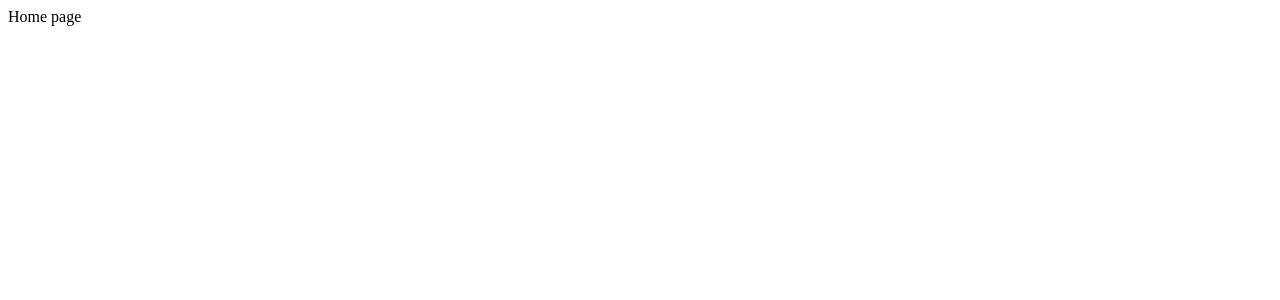
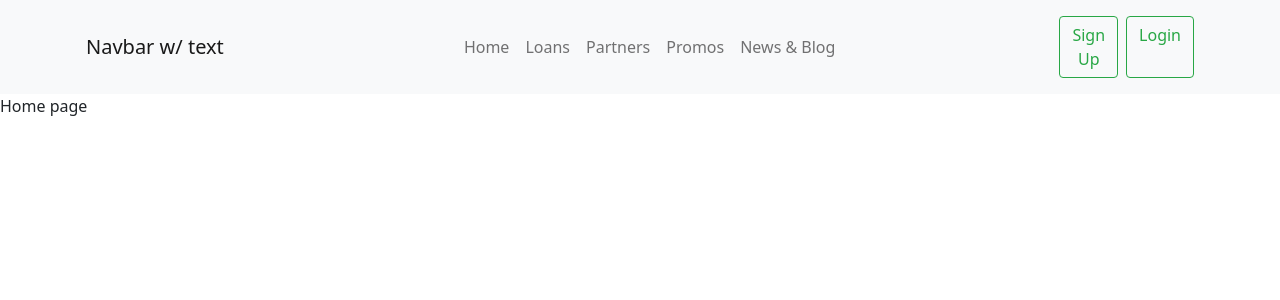
Before and after one commit to JohnCarlo29/django-bridged, a Django app: page /home/ in a window 1280 px wide. Before the commit the part shown is almost empty. Shown: the top 300 px of the page. Run offline with Django 3.2, Linux system fonts and the light colour scheme; some libraries are stand-ins or nearby versions.

Commit message:
added home page

```diff
--- a/borrowers/urls.py
+++ b/borrowers/urls.py
@@ -6,5 +6,5 @@ from borrowers import views
 app_name = 'borrowers'
 
 urlpatterns = [
-    path('login/', guest(views.LoginView.as_view()), name='login')
+    path('login/', views.LoginView.as_view(), name='login')
 ]
--- a/templates/auth/login.html
+++ b/templates/auth/login.html
@@ -10,7 +10,8 @@
         {% endfor %}
     </ul>
     {% endif %}
-   <div class="col-md-6 offset-md-3">
+<div class="d-flex justify-content-center align-items-center vh-100">
+   <div class="col-md-4">
       <span class="anchor" id="formLogin"></span>
 
       <!-- form card login with validation feedback -->
@@ -39,4 +40,5 @@
       </div>
       <!-- /form card login -->
   </div>
+</div>
 {% endblock %}
--- a/templates/base.html
+++ b/templates/base.html
@@ -2,16 +2,46 @@
 <html>
 <head>
     <title>Bridged</title>
-    <link rel="stylesheet" href="https://stackpath.bootstrapcdn.com/bootstrap/4.5.0/css/bootstrap.min.css" integrity="sha384-9aIt2nRpC12Uk9gS9baDl411NQApFmC26EwAOH8WgZl5MYYxFfc+NcPb1dKGj7Sk" crossorigin="anonymous">
+    <link rel="stylesheet" href="https://stackpath.bootstrapcdn.com/bootstrap/5.0.0-alpha1/css/bootstrap.min.css" integrity="sha384-r4NyP46KrjDleawBgD5tp8Y7UzmLA05oM1iAEQ17CSuDqnUK2+k9luXQOfXJCJ4I" crossorigin="anonymous">
 </head>
 <body>
-    <div class="container">
     {% block content %}
+        <nav class="py-3 navbar navbar-expand-lg navbar-light bg-light">
+            <div class="container">
+                <a class="navbar-brand" href="#">Navbar w/ text</a>
+                <button class="navbar-toggler" type="button" data-toggle="collapse" data-target="#navbarText" aria-controls="navbarText" aria-expanded="false" aria-label="Toggle navigation">
+                <span class="navbar-toggler-icon"></span>
+              </button>
+                <div class="collapse navbar-collapse justify-content-center" id="navbarText">
+                    <ul class="navbar-nav">
+                      <li class="nav-item active">
+                        <a class="nav-link" href="#">Home <span class="sr-only">(current)</span></a>
+                      </li>
+                      <li class="nav-item">
+                        <a class="nav-link" href="#">Loans</a>
+                      </li>
+                      <li class="nav-item">
+                        <a class="nav-link" href="#">Partners</a>
+                      </li>
+                        <li class="nav-item">
+                        <a class="nav-link" href="#">Promos</a>
+                      </li>
+                      <li class="nav-item">
+                        <a class="nav-link" href="#">News & Blog</a>
+                      </li>
+                    </ul>
+                </div>
+                <div class="d-flex">
+                    <a class="btn btn-outline-success mr-2" type="submit">Sign Up</a>
+                    <a class="btn btn-outline-success" type="submit">Login</a>
+                </div>
+            </div>
+        </nav>
+        {% block inner_content %}
+        {% endblock %}
     {% endblock %}
-    </div>
 
-    <script src="https://code.jquery.com/jquery-3.5.1.slim.min.js" integrity="sha384-DfXdz2htPH0lsSSs5nCTpuj/zy4C+OGpamoFVy38MVBnE+IbbVYUew+OrCXaRkfj" crossorigin="anonymous"></script>
     <script src="https://cdn.jsdelivr.net/npm/popper.js@1.16.0/dist/umd/popper.min.js" integrity="sha384-Q6E9RHvbIyZFJoft+2mJbHaEWldlvI9IOYy5n3zV9zzTtmI3UksdQRVvoxMfooAo" crossorigin="anonymous"></script>
-    <script src="https://stackpath.bootstrapcdn.com/bootstrap/4.5.0/js/bootstrap.min.js" integrity="sha384-OgVRvuATP1z7JjHLkuOU7Xw704+h835Lr+6QL9UvYjZE3Ipu6Tp75j7Bh/kR0JKI" crossorigin="anonymous"></script>
+<script src="https://stackpath.bootstrapcdn.com/bootstrap/5.0.0-alpha1/js/bootstrap.min.js" integrity="sha384-oesi62hOLfzrys4LxRF63OJCXdXDipiYWBnvTl9Y9/TRlw5xlKIEHpNyvvDShgf/" crossorigin="anonymous"></script>
 </body>
 </html>
--- a/templates/home.html
+++ b/templates/home.html
@@ -1 +1,5 @@
+{% extends 'base.html' %}
+
+{% block inner_content %}
 Home page
+{% endblock %}
```
